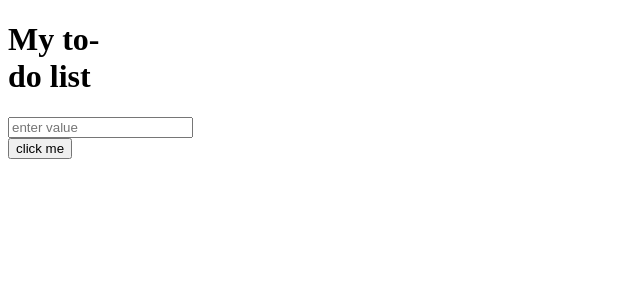
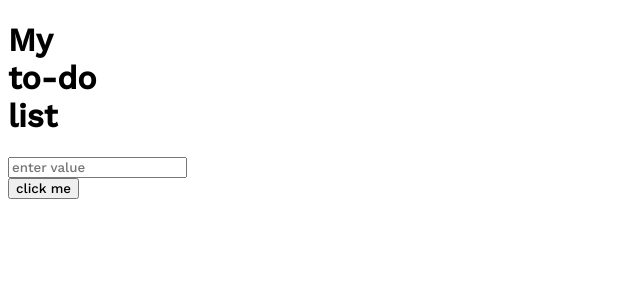
Before and after one commit to josueJURE/ReactToDoList, a React (Create React App) app: page / in a window 1280 px wide. Shown: the top 300 px of the page, without its empty margins (0-640 px from the left). Built offline with nearby package versions, Linux system fonts and the light colour scheme.

Commit message:
add google-font

```diff
--- a/public/index.html
+++ b/public/index.html
@@ -3,6 +3,7 @@
   <head>
     <meta charset="utf-8" />
     <link rel="icon" href="%PUBLIC_URL%/favicon.ico" />
+    <link href="https://fonts.googleapis.com/css2?family=Work+Sans:ital,wght@0,100;0,500;1,100&display=swap" rel="stylesheet">
     <meta name="viewport" content="width=device-width, initial-scale=1" />
     <meta name="theme-color" content="#000000" />
     <meta
--- a/src/components/App.css
+++ b/src/components/App.css
@@ -36,3 +36,7 @@
     transform: rotate(360deg);
   }
 } */
+
+.app-text-font {
+  font-family: 'Work Sans', sans-serif;
+}
--- a/src/components/App.jsx
+++ b/src/components/App.jsx
@@ -32,10 +32,10 @@ function App() {
 
   return (
 
-    <div className="App">
+    <div className="app-text-font">
     <h1>My to-do list</h1>
-    <input value={item} onChange={handleChange} placeholder="enter value"></input>
-    <button
+    <input className="app-text-font" value={item} onChange={handleChange} placeholder="enter value"></input>
+    <button className="app-text-font"
 
     onClick={handleClick}
 
```
Also changed, not shown: src/components/ToDoItems.jsx (line endings or trailing spaces).
